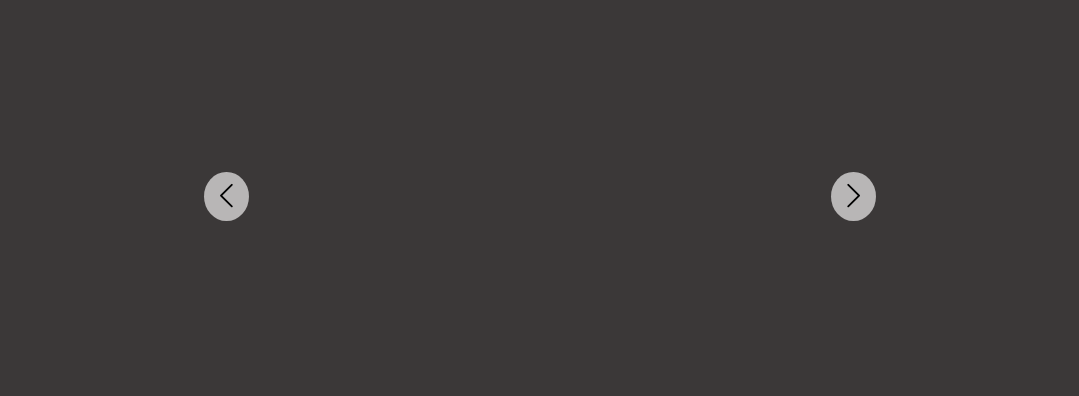
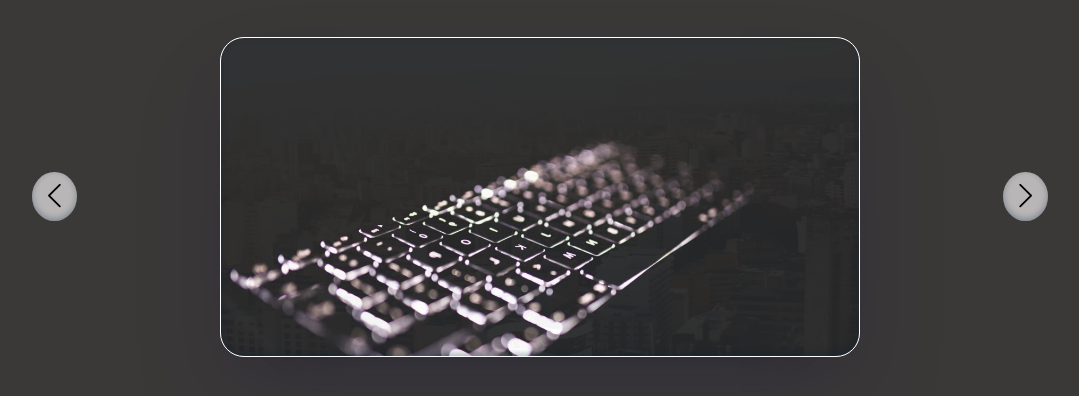
Before and after one commit to devpct/Slider, a plain HTML site: page index.html in a window 1280 px wide. Shown: the whole page, without its empty margins (100-1179 px from the left). Drawn offline with nearby package versions, Linux system fonts and the light colour scheme; files that its build step writes are made by us from their sources.

Commit message:
Update style.scss

```diff
--- a/style.scss
+++ b/style.scss
@@ -1,40 +1,51 @@
-*{
+$background-color: #3b3838;
+$background-color-slide: #b7b4b4;
+$background-color-chevron: #b8b6b6;
+
+* {
 	margin: 0;
 	padding: 0;
 	box-sizing: border-box;
 }
-
-
 body {
-    background-color: rgb(59, 56, 56);
+	background-color: $background-color;
 }
-
-.container{
+.container {
 	max-width: 100%;
 	height: 100vh;
 	padding: 0.8rem;
-    .slider{
+	.slider {
 		display: flex;
-        .slide{
+		.slide {
 			margin: auto;
-        margin: 1.5rem 0;
-        max-width: 40rem;
+			margin: 1.5rem;
+			width: 40rem;
 			height: 20rem;
-        background-color: rgb(183, 180, 180);
+			background-color: $background-color-slide;
 			border-radius: 1.5rem;
 			overflow: hidden;
-        background-image: url('img1.jpg');
+			background-image: url("img1.jpg");
 			background-size: cover;
+			transition: 1.5s;
+            border: 1px solid #fff;
+            box-shadow: rgba(50, 50, 93, 0.25) 0px 50px 100px -20px, rgba(0, 0, 0, 0.3) 0px 30px 60px -30px, rgba(10, 37, 64, 0.35) 0px -2px 6px 0px inset;
 		}
-    .chevron{
+		.chevron {
+			cursor: pointer;
 			max-width: fit-content;
 			margin: auto;
 			font-size: 1.8rem;
 			font-weight: bold;
 			padding: 0.5rem;
 			border-radius: 50%;
-        background-color: rgb(184, 182, 182);
-        cursor: pointer;
+			background-color: $background-color-chevron;
+            box-shadow: rgba(50, 50, 93, 0.25) 0px 50px 100px -20px, rgba(0, 0, 0, 0.3) 0px 30px 60px -30px, rgba(10, 37, 64, 0.35) 0px -2px 6px 0px inset;
         }
 	}
 }
+
+@keyframes chevron {
+    50%{
+        font-size: 1rem;
+    }
+}
```
Lines whose indentation alone changed are shown as unchanged.
